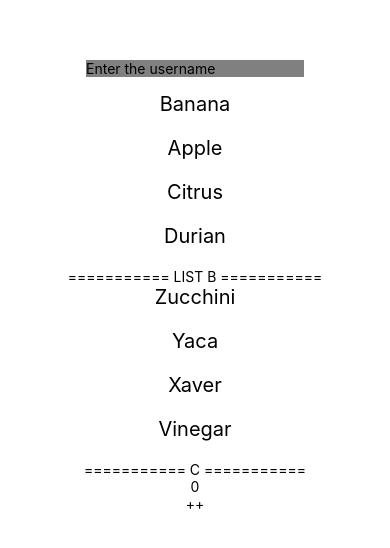
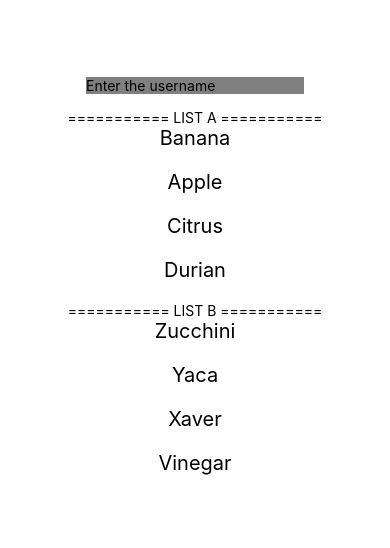
Before and after one commit to GuitherezDika/myNewProject, a React Native app: screen / in a window 390 px wide. Shown: the part 136-684 px from the top of the page. Built offline with nearby package versions, Linux system fonts and the light colour scheme.

Commit message:
logic for list

```diff
--- a/src2/Home.tsx
+++ b/src2/Home.tsx
@@ -20,25 +20,15 @@ const useHomeHooks = () => {
     const [counter, setCounter] = useState(0);
 
     const handleDataA = ({el, index}: dataFruit ) => {
-        let tempDataB = dataB.filter((datam, i) => {
-            console.log({datam, i});
-
-        });
+        dataA.splice(index, 1);
         let dataBv2 = [...dataB, el];
-
-        console.log(tempDataB);
-
-        // tempDataB.push(el);
-        // setDataB(tempDataB);
-        // dataA.splice(index, 1);
+        setDataB(dataBv2);
     }
 
     const handleDataB = ({el, index}: dataFruit) => {
-
-        let tempDataA = dataA;
-        tempDataA.push(el);
-        setDataA(tempDataA);
         dataB.splice(index, 1);
+        let dataAv2 = [...dataA, el];
+        setDataA(dataAv2);
     }
 
     return {
@@ -83,6 +73,7 @@ const Home = () => {
                 style={{ backgroundColor: 'gray', marginBottom: 15 }}
                 placeholder="Enter the username"
             />
+            <Text>=========== LIST A ===========</Text>
 
             {dataA.map((el, index) => (
                 <ListDataView
@@ -100,12 +91,6 @@ const Home = () => {
                 onPress={handleDataB}
             />
             ))}
-
-            <Text>=========== C ===========</Text>
-            <Text>{counter}</Text>
-            <TouchableOpacity onPress={() => setCounter(counter + 1)}>
-                <Text>++</Text>
-            </TouchableOpacity>
         </View>
     )
 }
```
